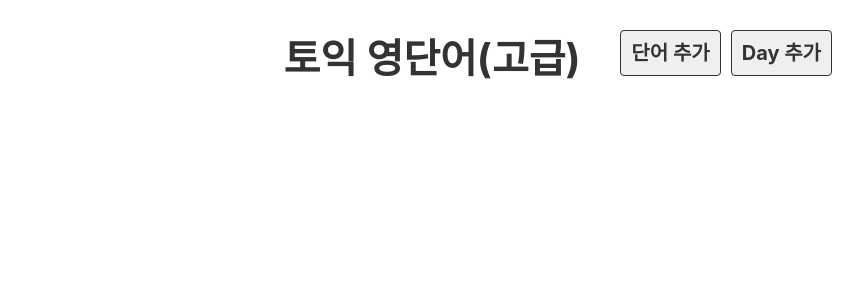
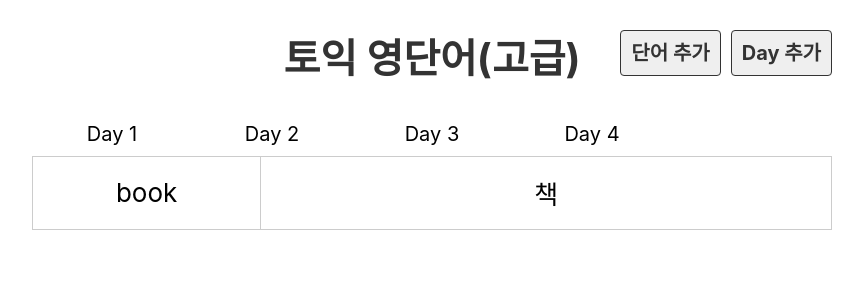
Before and after one commit to MinhaLee94/voca_app, a React (Create React App) app: page / in a window 1280 px wide. Shown: the top 300 px of the page, without its empty margins (208-1071 px from the left). Built offline with nearby package versions, Linux system fonts and the light colour scheme.

Commit message:
Day and DayList component

```diff
--- a/src/App.js
+++ b/src/App.js
@@ -1,10 +1,14 @@
 import './App.css';
+import Day from './components/Day';
+import DayList from './components/DayList';
 import Header from './components/Header';
 
 function App() {
   return (
     <div className="App">
       <Header />
+      <DayList />
+      <Day />
     </div>
   );
 }
--- /dev/null
+++ b/src/components/Day.js
@@ -0,0 +1,21 @@
+import dummy from "../db/data.json";
+
+export default function Day() {
+  const day = 1;
+  const wordList = dummy.words.filter(word => (
+    word.day === day
+  ))
+
+  return <>
+    <table>
+      <tbody>
+        {wordList.map(word => (
+          <tr key={word.id}>
+            <td>{word.eng}</td>
+            <td>{word.kor}</td>
+          </tr>
+        ))}
+      </tbody>
+    </table>
+  </>;
+}
--- /dev/null
+++ b/src/components/DayList.js
@@ -0,0 +1,11 @@
+import dummy from "../db/data.json";
+
+export default function DayList() {
+  return <ul className="list_day">
+    {dummy.days.map(day => (
+      <li key={day.id}>
+        Day {day.day}
+      </li>
+    ))}
+  </ul>
+}
--- /dev/null
+++ b/src/db/data.json
@@ -0,0 +1,92 @@
+{
+  "days": [
+    {
+      "id": 1,
+      "day": 1
+    },
+    {
+      "id": 2,
+      "day": 2
+    },
+    {
+      "id": 3,
+      "day": 3
+    },
+    {
+      "day": 4,
+      "id": 4
+    }
+  ],
+  "words": [
+    {
+      "id": 1,
+      "day": 1,
+      "eng": "book",
+      "kor": "책",
+      "isDone": false
+    },
+    {
+      "id": 3,
+      "day": 2,
+      "eng": "car",
+      "kor": "자동차",
+      "isDone": false
+    },
+    {
+      "id": 5,
+      "day": 3,
+      "eng": "school",
+      "kor": "학교",
+      "isDone": false
+    },
+    {
+      "id": 6,
+      "day": 3,
+      "eng": "pencil",
+      "kor": "연필",
+      "isDone": false
+    },
+    {
+      "day": "3",
+      "eng": "window",
+      "kor": "창문",
+      "isDone": false,
+      "id": 7
+    },
+    {
+      "day": "3",
+      "eng": "house",
+      "kor": "집",
+      "isDone": false,
+      "id": 8
+    },
+    {
+      "day": "2",
+      "eng": "mouse",
+      "kor": "쥐",
+      "isDone": false,
+      "id": 9
+    },
+    {
+      "day": "4",
+      "eng": "monkey",
+      "kor": "원숭이",
+      "isDone": false,
+      "id": 10
+    },
+    {
+      "day": "4",
+      "eng": "apple",
+      "kor": "사과",
+      "isDone": false,
+      "id": 11
+    },
+    {
+      "day": "3",
+      "eng": "apple",
+      "kor": "사과",
+      "isDone": false,
+      "id": 12
+    }
+  ]
+}
```
